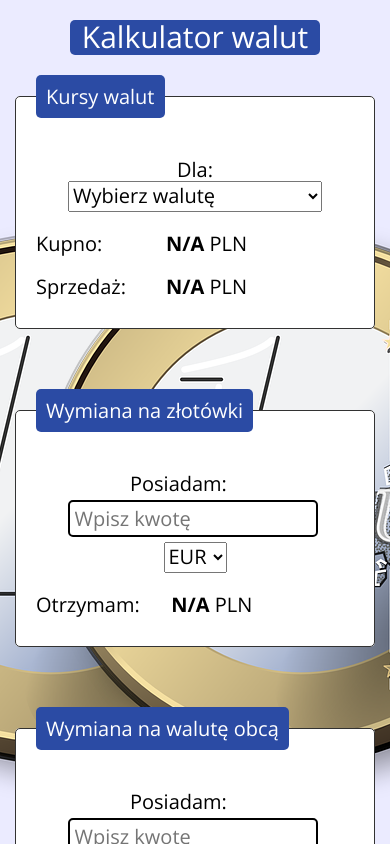
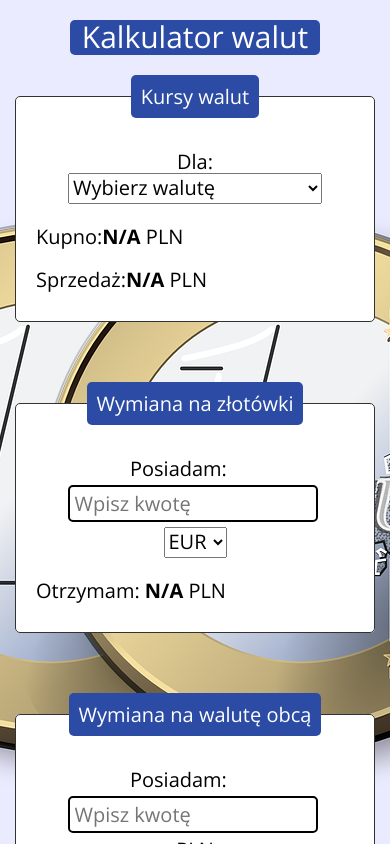
Before and after one commit to kormas/currency-converter-react, a React (Create React App) app: page / in a window 390 px wide. Shown: the top 844 px of the page. Built offline with nearby package versions, Linux system fonts and the light colour scheme.

Commit message:
changed class names

```diff
--- a/src/Fieldset/style.css
+++ b/src/Fieldset/style.css
@@ -20,12 +20,14 @@
 
 @media (max-width: 530px) {
     .fieldset__media {
+        padding: 1px 2px;
         display: flex;
         align-items: center;
         flex-direction: column;
     }
 
-    .form__legend {
+    .fieldset__legend {
+        margin: 1px 0;
         text-align: center;
     }
 }
--- a/src/Input/index.js
+++ b/src/Input/index.js
@@ -1,9 +1,9 @@
 import "./style.css";
 
-const Input = ({ value, onChange, id }) => {
+const Input = ({ value, onChange, id, onKeyDown }) => {
     return (
         <input
-            className="form__field"
+            className="fieldset__field"
             type="number"
             value={value}
             onChange={onChange}
@@ -11,6 +11,7 @@ const Input = ({ value, onChange, id }) => {
             placeholder="Wpisz kwotę"
             min="0"
             step="1"
+            onKeyDown={onKeyDown}
         />
     )
 };
--- a/src/Input/style.css
+++ b/src/Input/style.css
@@ -1,4 +1,4 @@
-.form__field {
+.fieldset__field {
     border: 2px solid black;
     padding: 5px;
     margin: 5px 5px 5px 0;
@@ -6,6 +6,6 @@
     border-radius: 5px;
 }
 
-.form__field:invalid {
+.fieldset__field:invalid {
     background-color: rgb(255, 121, 121);
 }
--- a/src/Label/index.js
+++ b/src/Label/index.js
@@ -2,7 +2,7 @@ import "./style.css";
 
 const Label = ({ forContent, labelText, extraContent }) => (
     <label htmlFor={forContent}>
-        <span className="form__labelText">{labelText}</span>
+        <span className="fieldset__labelText">{labelText}</span>
         {extraContent}
     </label>
 );
--- a/src/Label/style.css
+++ b/src/Label/style.css
@@ -1,4 +1,4 @@
-.form__labelText {
+.fieldset__labelText {
     width: 130px;
     display: inline-block;
 }
--- a/src/Select/index.js
+++ b/src/Select/index.js
@@ -1,5 +1,3 @@
-
-
 const Select = ({ name, id, defaultValue, onChange, currencies, renderOptionContent, extraOption }) => (
     <select
         name={name}
```
